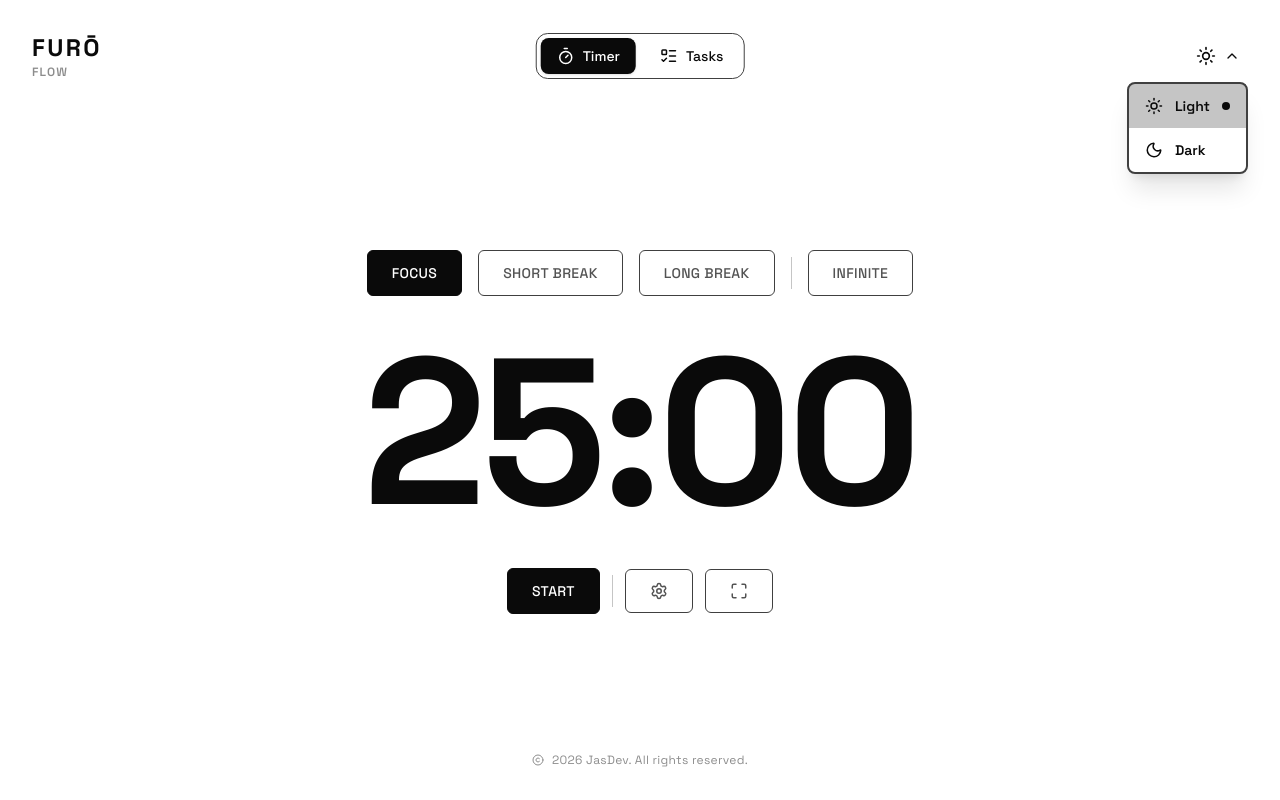
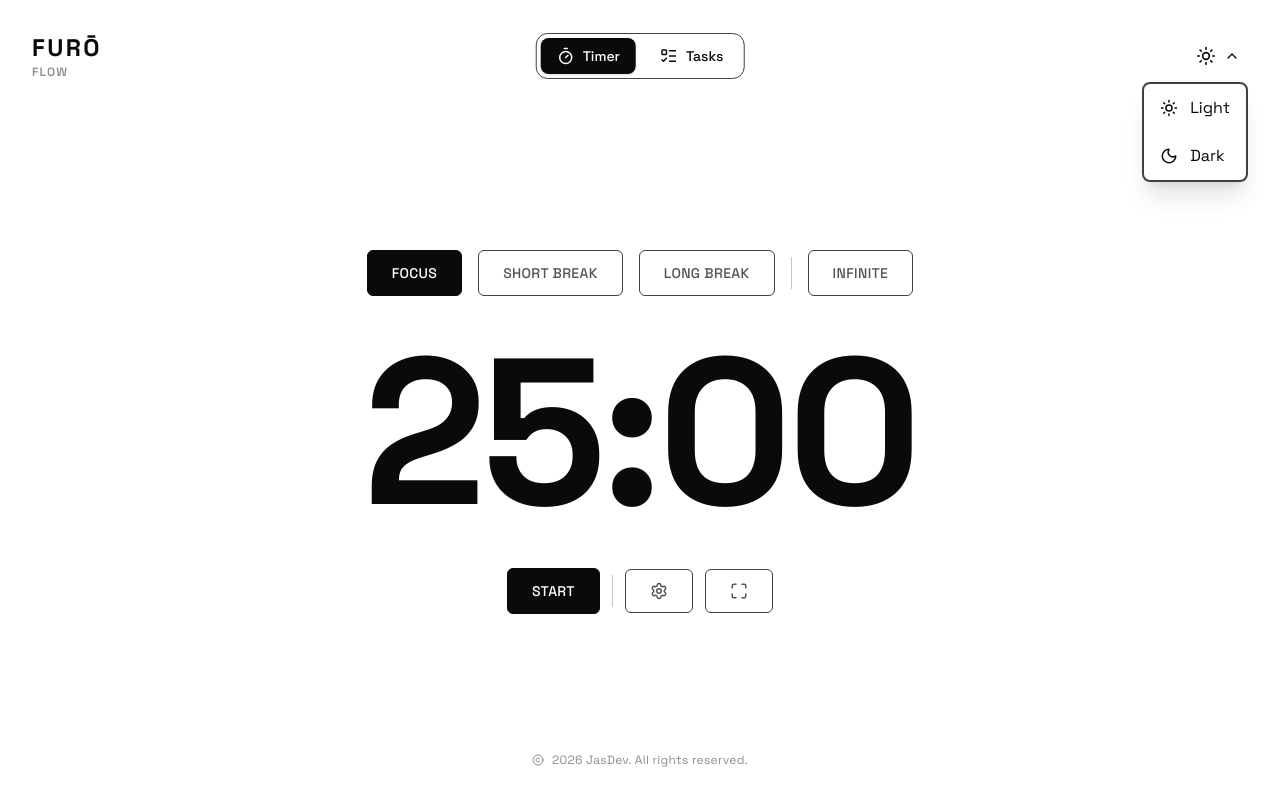
Before and after one commit to JasperTabin/Furo, a React (Vite) app: page / in a window 1280 px wide. Both pictures are taken after a click on the button 1218 px from the left and 56 px from the top of the page. Built offline with nearby package versions, Linux system fonts and the light colour scheme.

Commit message:
Applied component organization in header. Separated theme toggle UI & LOGIC

```diff
--- a/src/components/layout/Header.tsx
+++ b/src/components/layout/Header.tsx
@@ -1,58 +1,99 @@
-import { ThemeToggle } from "../theme/ThemeToggle";
-import { Timer, ListTodo } from "lucide-react";
+import { Sun, Moon, ChevronDown, Timer, ListTodo } from "lucide-react";
+import { useTheme } from "../../hooks/useTheme";
+import { useState, useRef, useEffect } from "react";
 
-interface HeaderProps {
-  currentView: "timer" | "todo";
-  onViewChange: (view: "timer" | "todo") => void;
-  titleRef?: React.RefObject<HTMLDivElement | null>;
-  controlsRef?: React.RefObject<HTMLDivElement | null>;
-  themeRef?: React.RefObject<HTMLDivElement | null>;
-}
-
-export const Header = ({
-  currentView,
-  onViewChange,
-  titleRef,
-  controlsRef,
-  themeRef,
-}: HeaderProps) => {
-  return (
-    <header className="flex items-center justify-between w-full mb-8 relative">
-
-        {/* Title */}
-      <div ref={titleRef}>
+/* TITLE */
+export const HeaderTitle = () => (
+  <div>
     <h1 className="text-xl sm:text-2xl font-bold tracking-widest">FURŌ</h1>
     <p className="text-xs font-semibold tracking-widest text-(--color-border) opacity-60">
       FLOW
     </p>
   </div>
+);
 
-    {/* Timer & Task Tab */}
-      <div className="absolute left-1/2 -translate-x-1/2">
+/* TABS */
+export const HeaderTabs = ({
+  currentView,
+  onViewChange,
+}: {
+  currentView: "timer" | "todo";
+  onViewChange: (view: "timer" | "todo") => void;
+}) => (
   <div className="tab-container">
     <button
       onClick={() => onViewChange("timer")}
-            className={`btn-tab-base ${currentView === "timer" ? 'btn-tab-active' : 'btn-tab-inactive'}`}
+      className={`btn-tab-base ${currentView === "timer" ? "btn-tab-active" : "btn-tab-inactive"}`}
     >
       <Timer size={18} />
       <span className="text-sm font-medium">Timer</span>
     </button>
+
     <button
       onClick={() => onViewChange("todo")}
-            className={`btn-tab-base ${currentView === "todo" ? 'btn-tab-active' : 'btn-tab-inactive'}`}
+      className={`btn-tab-base ${currentView === "todo" ? "btn-tab-active" : "btn-tab-inactive"}`}
     >
       <ListTodo size={18} />
       <span className="text-sm font-medium">Tasks</span>
     </button>
   </div>
+);
+
+/* THEME TOGGLE UI */
+export const HeaderThemeToggle = () => {
+  const { theme, setTheme } = useTheme();
+  const [open, setOpen] = useState(false);
+  const ref = useRef<HTMLDivElement>(null);
+
+  useEffect(() => {
+    const handler = (e: MouseEvent) => {
+      if (ref.current && !ref.current.contains(e.target as Node)) {
+        setOpen(false);
+      }
+    };
+    document.addEventListener("mousedown", handler);
+    return () => document.removeEventListener("mousedown", handler);
+  }, []);
+
+  return (
+    <div ref={ref} className="relative">
+      <button onClick={() => setOpen(!open)} className="btn-theme-trigger">
+        {theme === "light" ? <Sun size={20} /> : <Moon size={20} />}
+        <ChevronDown size={16} className={open ? "rotate-180" : ""} />
+      </button>
+
+      {open && (
+        <div className="absolute right-0 mt-2 bg-(--color-bg) border-2 border-(--color-border) rounded-lg shadow-xl">
+          <button onClick={() => setTheme("light")} className="btn-theme-item">
+            <Sun size={18} /> Light
+          </button>
+
+          <button onClick={() => setTheme("dark")} className="btn-theme-item">
+            <Moon size={18} /> Dark
+          </button>
+        </div>
+      )}
+    </div>
+  );
+};
+
+/* HEADER LAYOUT */
+export const Header = ({
+  currentView,
+  onViewChange,
+}: {
+  currentView: "timer" | "todo";
+  onViewChange: (view: "timer" | "todo") => void;
+}) => {
+  return (
+    <header className="flex items-center justify-between w-full mb-8 relative">
+      <HeaderTitle />
+
+      <div className="absolute left-1/2 -translate-x-1/2">
+        <HeaderTabs currentView={currentView} onViewChange={onViewChange} />
       </div>
 
-    {/* Dark & Light Mode Button */}
-      <div ref={controlsRef}>
-        <div ref={themeRef}>
-          <ThemeToggle />
-        </div>
-      </div>
+      <HeaderThemeToggle />
     </header>
   );
 };
--- a/src/components/theme/ThemeToggle.tsx
+++ /dev/null
@@ -1,112 +0,0 @@
-// Dark & Light mode - Button with integrated theme logic
-
-import { useState, useRef, useEffect } from "react";
-import { Moon, Sun, ChevronDown } from "lucide-react";
-
-type Theme = "light" | "dark";
-
-interface ThemeToggleProps {
-  theme?: Theme;
-  onThemeChange?: (theme: Theme) => void;
-}
-
-type ThemeOption = "light" | "dark";
-
-// Theme hook logic integrated into the component
-const useTheme = () => {
-  const [theme, setTheme] = useState<Theme>(() => {
-    if (typeof window !== "undefined") {
-      const stored = localStorage.getItem("theme") as Theme;
-      return stored || "light";
-    }
-    return "light";
-  });
-
-  useEffect(() => {
-    const root = document.documentElement;
-    if (theme === "dark") {
-      root.classList.add("dark");
-    } else {
-      root.classList.remove("dark");
-    }
-    localStorage.setItem("theme", theme);
-  }, [theme]);
-
-  const toggleTheme = () => {
-    setTheme((prev) => (prev === "dark" ? "light" : "dark"));
-  };
-
-  const setThemeMode = (newTheme: Theme) => {
-    setTheme(newTheme);
-  };
-
-  return { theme, toggleTheme, setThemeMode };
-};
-
-export const ThemeToggle = ({ theme: controlledTheme, onThemeChange }: ThemeToggleProps) => {
-  const { theme, setThemeMode } = useTheme();
-  const currentTheme = controlledTheme ?? theme;
-  const [isOpen, setIsOpen] = useState(false);
-  const dropdownRef = useRef<HTMLDivElement>(null);
-
-  useEffect(() => {
-    const handleClickOutside = (event: MouseEvent) => {
-      if (dropdownRef.current && !dropdownRef.current.contains(event.target as Node)) {
-        setIsOpen(false);
-      }
-    };
-    document.addEventListener("mousedown", handleClickOutside);
-    return () => document.removeEventListener("mousedown", handleClickOutside);
-  }, []);
-
-  const handleThemeSelect = (themeOption: ThemeOption) => {
-    setThemeMode(themeOption);
-    onThemeChange?.(themeOption);
-    setIsOpen(false);
-  };
-
-  const getCurrentIcon = () =>
-    currentTheme === "light" ? <Sun size={20} /> : <Moon size={20} />;
-
-  return (
-    <div ref={dropdownRef} className="relative">
-      <button
-        onClick={() => setIsOpen(!isOpen)}
-        className="btn-theme-trigger"
-        aria-label="Theme options"
-      >
-        {getCurrentIcon()}
-        <ChevronDown
-          size={16}
-          className={`transition-transform duration-200 ${isOpen ? "rotate-180" : "rotate-0"}`}
-        />
-      </button>
-
-      {isOpen && (
-        <div className="absolute top-full right-0 mt-2 bg-(--color-bg) border-2 border-(--color-border) rounded-lg shadow-xl z-50">
-          <button
-            onClick={() => handleThemeSelect("light")}
-            className={`btn-theme-item ${currentTheme === "light" ? 'btn-theme-item-active' : ''}`}
-          >
-            <Sun size={18} />
-            <span className="text-sm font-semibold">Light</span>
-            {currentTheme === "light" && (
-              <div className="ml-auto w-2 h-2 rounded-full bg-(--color-fg)" />
-            )}
-          </button>
-
-          <button
-            onClick={() => handleThemeSelect("dark")}
-            className={`btn-theme-item ${currentTheme === "dark" ? 'btn-theme-item-active' : ''}`}
-          >
-            <Moon size={18} />
-            <span className="text-sm font-semibold">Dark</span>
-            {currentTheme === "dark" && (
-              <div className="ml-auto w-2 h-2 rounded-full bg-(--color-fg)" />
-            )}
-          </button>
-        </div>
-      )}
-    </div>
-  );
-};
--- /dev/null
+++ b/src/hooks/useTheme.ts
@@ -0,0 +1,37 @@
+// DARK & LIGHT MODE LOGIC FOR ThemeToggle
+
+import { useState, useEffect } from "react";
+
+export type Theme = "light" | "dark";
+
+export const useTheme = () => {
+  const [theme, setTheme] = useState<Theme>(() => {
+    if (typeof window !== "undefined") {
+      const stored = localStorage.getItem("theme") as Theme;
+      return stored || "light";
+    }
+    return "light";
+  });
+
+  useEffect(() => {
+    const root = document.documentElement;
+
+    if (theme === "dark") {
+      root.classList.add("dark");
+    } else {
+      root.classList.remove("dark");
+    }
+
+    localStorage.setItem("theme", theme);
+  }, [theme]);
+
+  const toggleTheme = () => {
+    setTheme(prev => (prev === "dark" ? "light" : "dark"));
+  };
+
+  return {
+    theme,
+    setTheme,
+    toggleTheme,
+  };
+};
```
Also changed, not shown: src/hooks/useGSAPAnimation.ts (+0 -11 lines). Lines whose indentation alone changed are shown as unchanged.
